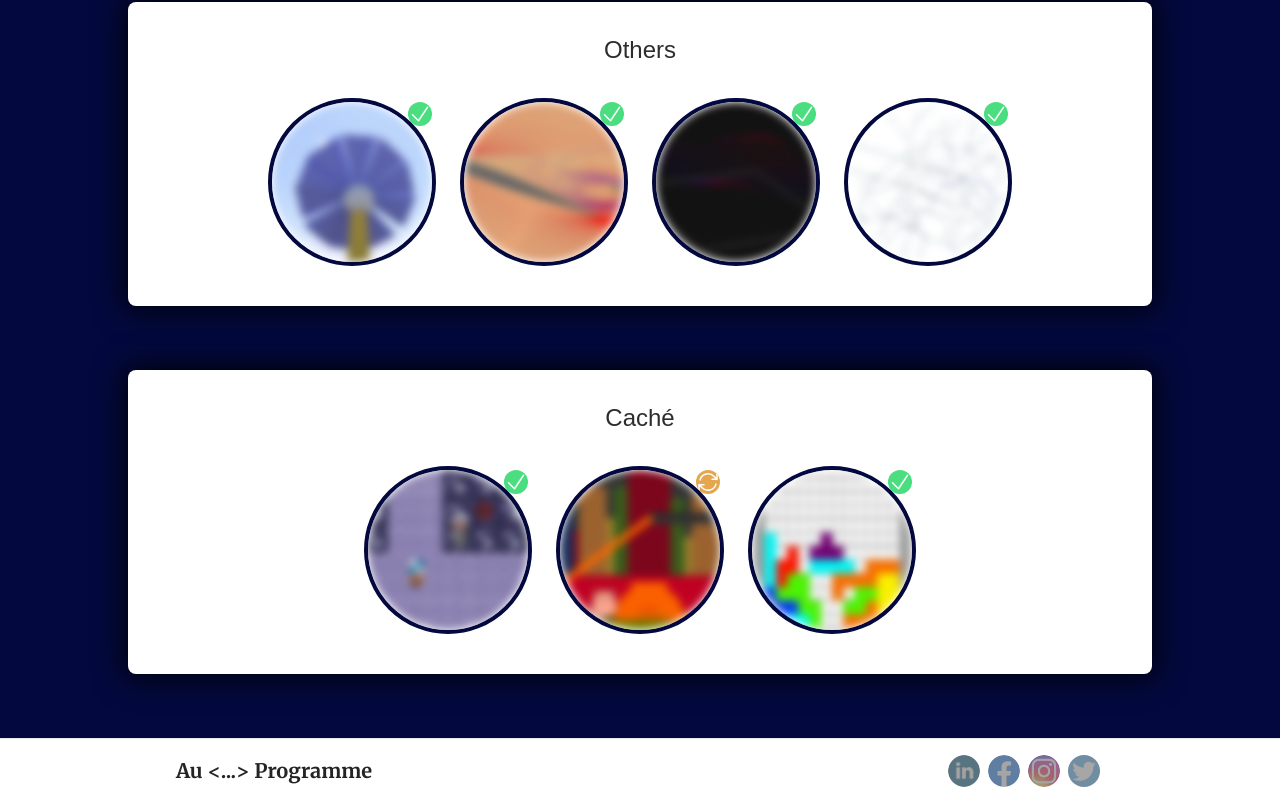
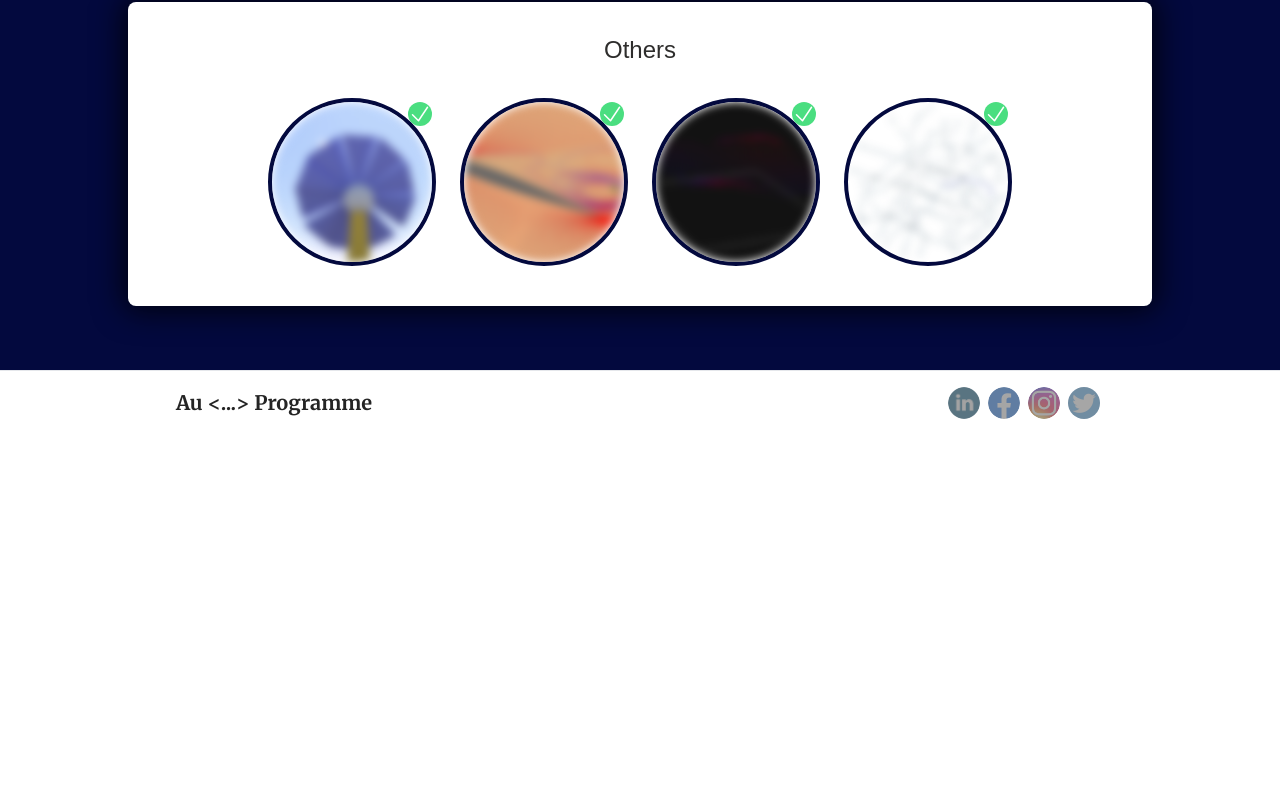
Before and after one commit to sissisix/Au_Programme, a React (Vite) app: page /portfolio in a window 1280 px wide. Shown: the part 1514-2317 px from the top of the page. After the commit the page ends 1949 px from the top, so only its background shows below. Built offline with nearby package versions, Linux system fonts and the light colour scheme.

Commit message:
Remove projets caché

```diff
--- a/src/pages/3_portfolio/Portfolio.jsx
+++ b/src/pages/3_portfolio/Portfolio.jsx
@@ -212,7 +212,7 @@ const Portfolio = () => {
                                         }
                                     </div>
                                 </div>
-                                <div className='containerProjets'>
+                                <div className='containerProjets hidden'>
                                     <h2 className='typeProjet'>Caché</h2>
                                     <div className='projets'>
                                         {
```
